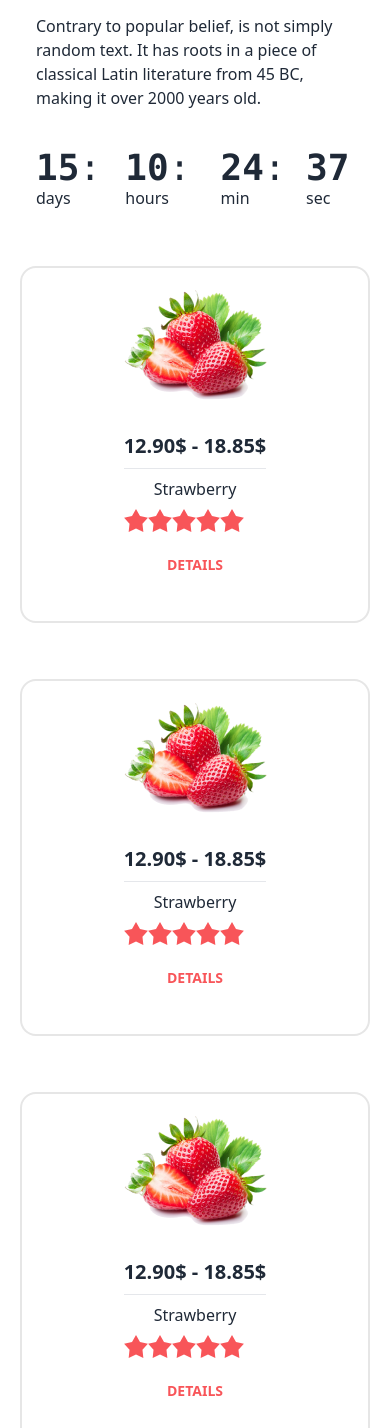
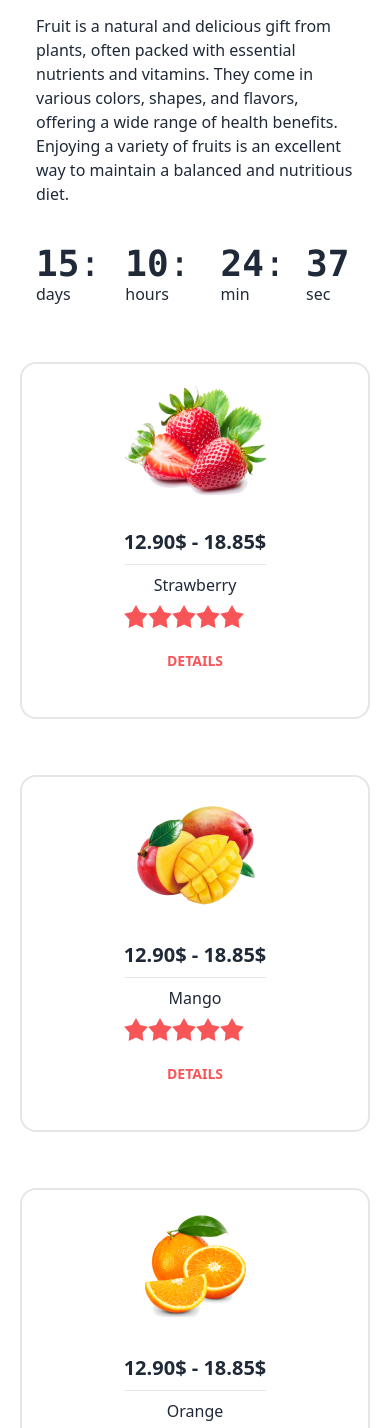
Before and after one commit to nahida30/fruit-brust, a plain HTML site: page index.html in a window 390 px wide. Shown: the part 559-1987 px from the top of the page. Drawn offline with nearby package versions, Linux system fonts and the light colour scheme.

Commit message:
text commit

```diff
--- a/index.html
+++ b/index.html
@@ -57,7 +57,7 @@
                 </label>
 
                 <ul tabindex="0"
-                    class="menu menu-sm dropdown-content mt-3 z-[1] p-2   rounded-box w-52 lg:text-white font-medium">
+                    class="menu bg-white menu-sm dropdown-content mt-3 z-[1] p-2   rounded-box w-52 lg:text-white font-medium">
 
                     <li><a>Home</a></li>
                     <li><a>About Us</a></li>
@@ -218,7 +218,7 @@
             </div>
             <div>
               <h1 class="text-5xl font-bold">Deal of the day</h1>
-              <p class="py-6">Contrary to popular belief, is not simply random text. It has roots in a piece of classical Latin literature from 45 BC, making it over 2000 years old.</p>
+              <p class="py-6">Fruit is a natural and delicious gift from plants, often packed with essential nutrients and vitamins. They come in various colors, shapes, and flavors, offering a wide range of health benefits. Enjoying a variety of fruits is an excellent way to maintain a balanced and nutritious diet.</p>
 
             </div>
           </div>
@@ -249,11 +249,11 @@
                 <div class="modal">
                     <div class="modal-box space-y-5">
                         <div class="card  bg-base-100 flex items-center ">
-                            <figure><img src="./images/fruit1.png" /></figure>
+                            <figure><img src="./images/fruit4.png" /></figure>
                             <div class="card-body">
                                 <h2 class="card-title flex items-center justify-center text-2xl font-extrabold">
                                   Strawberry</h2>
-                                <p class="font-bold">Fresh & Nautural Grapes Are Collected From Farmers</p>
+                                <p class="font-bold">Fresh & Nautural Strawberry Are Collected From Farmers</p>
                                 <p class="text-xl"><i class="fa-solid fa-star" style="color: #F85559;"></i><i
                                         class="fa-solid fa-star" style="color: #F85559;"></i><i
                                         class="fa-solid fa-star" style="color: #F85559;"></i><i
@@ -272,11 +272,11 @@
         </div>
 
           <div class="card  bg-base-100 border-2 border-border bg-white flex items-center mt-10">
-            <figure><img src="./images/fruit4.png" class="mt-5" /></figure>
+            <figure><img src="./images/fruit3.png" class="mt-5" /></figure>
             <div class="card-body text-center">
                 <h2 class="card-title text-center">12.90$ - 18.85$</h2>
                 <hr>
-                <p>Strawberry</p>
+                <p>Mango</p>
                 <div class="rating">
                     <input type="radio" name="rating-2" class="mask mask-star-2 bg-[#F85559]" />
                     <input type="radio" name="rating-2" class="mask mask-star-2 bg-[#F85559]"  />
@@ -292,11 +292,11 @@
                 <div class="modal">
                     <div class="modal-box space-y-5">
                         <div class="card  bg-base-100 flex items-center ">
-                            <figure><img src="./images/fruit1.png" /></figure>
+                            <figure><img src="./images/fruit3.png" /></figure>
                             <div class="card-body">
                                 <h2 class="card-title flex items-center justify-center text-2xl font-extrabold">
-                                  Strawberry</h2>
-                                <p class="font-bold">Fresh & Nautural Grapes Are Collected From Farmers</p>
+                                  Mango</h2>
+                                <p class="font-bold">Fresh & Nautural Mango Are Collected From Farmers</p>
                                 <p class="text-xl"><i class="fa-solid fa-star" style="color: #F85559;"></i><i
                                         class="fa-solid fa-star" style="color: #F85559;"></i><i
                                         class="fa-solid fa-star" style="color: #F85559;"></i><i
@@ -315,11 +315,11 @@
         </div>
 
           <div class="card  bg-base-100 border-2 border-border bg-white flex items-center mt-10">
-            <figure><img src="./images/fruit4.png" class="mt-5" /></figure>
+            <figure><img src="./images/fruit2.png" class="mt-5" /></figure>
             <div class="card-body text-center">
                 <h2 class="card-title text-center">12.90$ - 18.85$</h2>
                 <hr>
-                <p>Strawberry</p>
+                <p>Orange</p>
                 <div class="rating">
                     <input type="radio" name="rating-2" class="mask mask-star-2 bg-[#F85559]" />
                     <input type="radio" name="rating-2" class="mask mask-star-2 bg-[#F85559]"  />
@@ -335,11 +335,11 @@
                 <div class="modal">
                     <div class="modal-box space-y-5">
                         <div class="card  bg-base-100 flex items-center ">
-                            <figure><img src="./images/fruit1.png" /></figure>
+                            <figure><img src="./images/fruit2.png" /></figure>
                             <div class="card-body">
                                 <h2 class="card-title flex items-center justify-center text-2xl font-extrabold">
-                                  Strawberry</h2>
-                                <p class="font-bold">Fresh & Nautural Grapes Are Collected From Farmers</p>
+                                  Orange</h2>
+                                <p class="font-bold">Fresh & Nautural Orange Are Collected From Farmers</p>
                                 <p class="text-xl"><i class="fa-solid fa-star" style="color: #F85559;"></i><i
                                         class="fa-solid fa-star" style="color: #F85559;"></i><i
                                         class="fa-solid fa-star" style="color: #F85559;"></i><i
@@ -358,11 +358,11 @@
         </div>
 
           <div class="card  bg-base-100 border-2 border-border bg-white flex items-center mt-10">
-            <figure><img src="./images/fruit4.png" class="mt-5" /></figure>
+            <figure><img src="./images/fruit1.png" class="mt-5" /></figure>
             <div class="card-body text-center">
                 <h2 class="card-title text-center">12.90$ - 18.85$</h2>
                 <hr>
-                <p>Strawberry</p>
+                <p>Grape</p>
                 <div class="rating">
                     <input type="radio" name="rating-2" class="mask mask-star-2 bg-[#F85559]" />
                     <input type="radio" name="rating-2" class="mask mask-star-2 bg-[#F85559]"  />
@@ -416,7 +416,7 @@
             <div class="hero-content text-center text-neutral-content">
                 <div class="">
                     <h1 class="mb-5 text-5xl font-bold">Meet Our Team </h1>
-                    <p class="mb-5 text-xs font-medium ">Contrary to popular belief, is not simply random text. It has roots in a piece of classical Latin literature from 45 BC, making it over 2000 years old.</p>
+                    <p class="mb-5 text-xl font-medium ">Collaborative group working together, leveraging strengths to achieve common goals, fostering unity, and supporting one another.</p>
                     <div class="grid grid-cols-1 md:grid-cols-2 lg:grid-cols-4 items-center justify-center mt-20">
                         <div class="card ">
                           <img src="./images/member1.png" class="w-36 mx-auto" />
@@ -479,7 +479,7 @@
         <div class="mt-10">
           <div class="text-center lg:mx-auto">
             <h3 class="text-5xl font-extrabold">Why Choose Us</h3>
-            <p class="text-base font-medium mt-4">Contrary to popular belief, is not simply random text. It has roots in a piece of classical Latin literature from 45 BC, making it over 2000 years old.</p>
+            <p class="text-base font-medium mt-4">Trusted expertise, exceptional service, innovative solutions. Choose us for reliability, quality, and a rewarding partnership.</p>
           </div>
           <div class="flex flex-col lg:flex-row gap-4 items-center pt-14">
 
```
